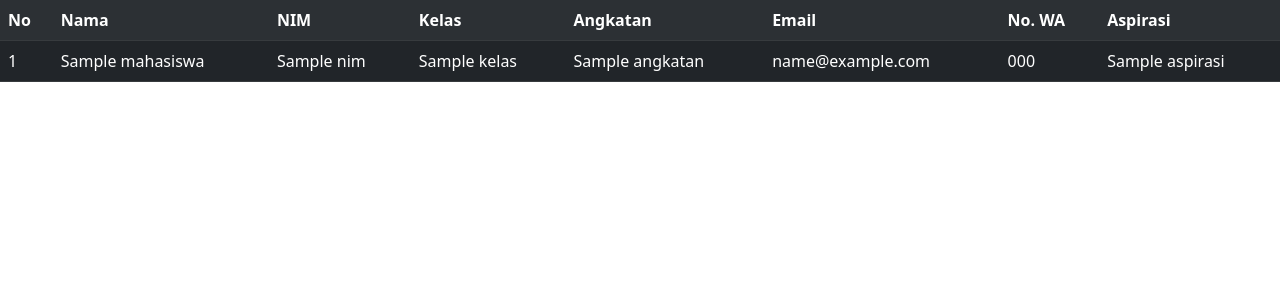
After one commit to Fazam16/Web-Kastrad-HMIF, a CodeIgniter 4 app: template app/Views/pages/rahasia.php in a window 1280 px wide. The commit adds this page. Shown: the top 300 px of the page. Run offline with PHP 8.4 and a stand-in for CodeIgniter, Linux system fonts and the light colour scheme; the template is opened without the code that fills it: most values are stand-ins (such as "Sample title", 1, 10 or a date in 2020); some libraries are stand-ins or nearby versions.

Commit message:
BE website

```diff
--- a/app/Config/Routes.php
+++ b/app/Config/Routes.php
@@ -32,6 +32,8 @@ $routes->setAutoRoute(true);
 // We get a performance increase by specifying the default
 // route since we don't have to scan directories.
 $routes->get('/', 'Kastrad::index');
+$routes->get('/form', 'Kastrad::form');
+$routes->get('/rahasiakastrad', 'Kastrad::rahasiakastrad');
 
 /*
  * --------------------------------------------------------------------
--- a/app/Views/pages/index.php
+++ b/app/Views/pages/index.php
@@ -2,5 +2,5 @@
 
 <?= $this->section('content'); ?>
 
-
+<a href="/form">button</a>
 <?= $this->endSection(); ?>
--- /dev/null
+++ b/app/Views/pages/rahasia.php
@@ -0,0 +1,35 @@
+<?= $this->extend('template/template'); ?>
+
+<?= $this->section('content'); ?>
+
+<table class="table table-dark table-striped">
+    <tr>
+        <th>No</th>
+        <th>Nama</th>
+        <th>NIM</th>
+        <th>Kelas</th>
+        <th>Angkatan</th>
+        <th>Email</th>
+        <th>No. WA</th>
+        <th>Aspirasi</th>
+    </tr>
+
+    <?php
+        $nomor = 1;
+        foreach($mahasiswa as $data) {
+    ?>
+    <tr>
+        <td> <?= $nomor++; ?></td>
+        <td> <?= $data['nama']; ?> </td>
+        <td> <?= $data['nim']; ?> </td>
+        <td> <?= $data['kelas']; ?> </td>
+        <td> <?= $data['angkatan']; ?> </td>
+        <td> <?= $data['email']; ?> </td>
+        <td> <?= $data['nomor']; ?> </td>
+        <td> <?= $data['aspirasi']; ?> </td>
+    </tr>
+    <?php
+        }
+    ?>
+</table>
+<?= $this->endSection(); ?>
```
Also changed, not shown: app/Controllers/Kastrad.php (+39 -0 lines), app/Models/InformaticsCaringModels.php (added, +19 -0 lines).
